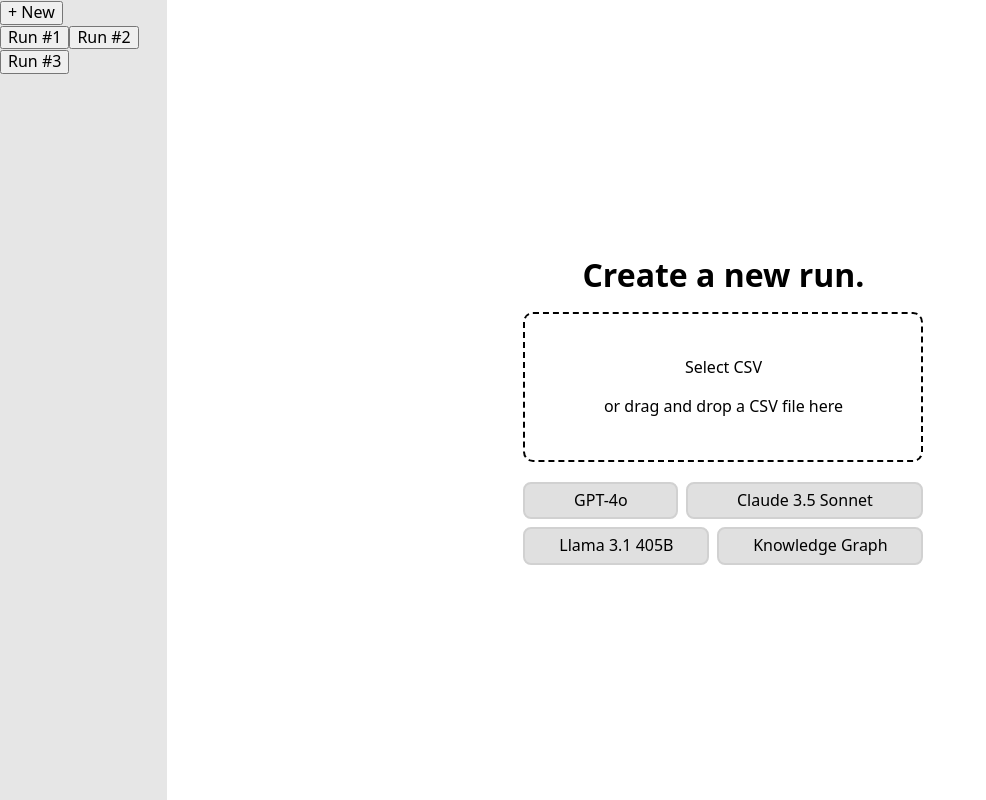
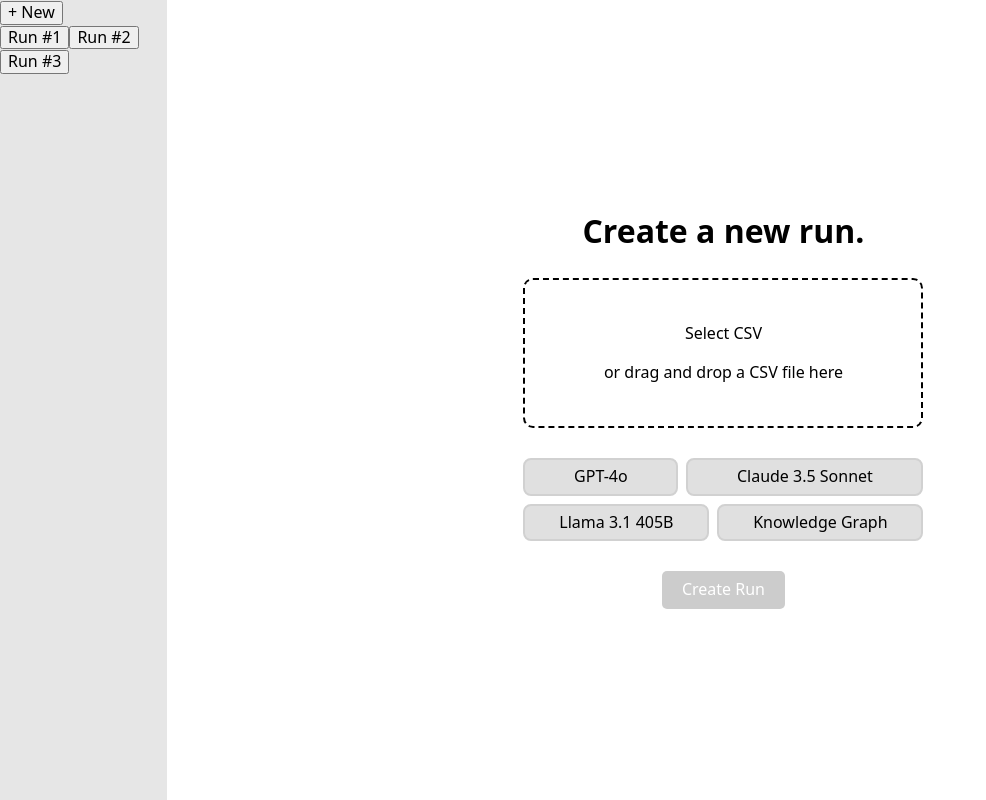
Before and after one commit to majorschwartz/undergrad-thesis-project, a React (Create React App) app in the folder client/: page / in a window 1280 px wide. Shown: the whole page, without its empty margins (0-986 px from the left). Built offline with nearby package versions, Linux system fonts and the light colour scheme.

Commit message:
Onboarding creation

```diff
--- a/client/src/components/onboard/Onboard.js
+++ b/client/src/components/onboard/Onboard.js
@@ -8,11 +8,24 @@
 	const models = ["GPT-4o", "Claude 3.5 Sonnet", "Llama 3.1 405B", "Knowledge Graph"];
 	const [selectedModels, setSelectedModels] = useState([]);
 
+	const handleCreateRun = () => {
+		if (!createAllowed) {
+			console.log("Run creation not allowed. Please select a file and at least one model.");
+			return;
+		}
+		console.log("Creating run...");
+		console.log("File data:", fileData);
+		console.log("Selected models:", selectedModels);
+	}
+
+	const createAllowed = fileData && selectedModels.length > 0;
+
 	return (
 		<div className="onboard">
 			<h1>Create a new run.</h1>
 			<FileUpload fileData={fileData} setFileData={setFileData} />
 			<ModelSelect models={models} selectedModels={selectedModels} setSelectedModels={setSelectedModels} />
+			<button className={`create-run-button ${createAllowed ? "allowed" : "disabled"}`} onClick={handleCreateRun}>Create Run</button>
 		</div>
 	);
 }
--- a/client/src/components/onboard/onboard.css
+++ b/client/src/components/onboard/onboard.css
@@ -5,7 +5,7 @@
 	align-items: center;
 	height: 100dvh;
 	width: 100%;
-	gap: 20px;
+	gap: 30px;
 }
 
 .upload-area {
@@ -80,3 +80,17 @@
 	background-color: #61a8ff;
 	border: 2px solid #3e95ff;
 }
+
+.create-run-button {
+	background-color: #4CAF50;
+	color: white;
+	border: none;
+	padding: 10px 20px;
+	border-radius: 5px;
+	cursor: pointer;
+}
+
+.create-run-button.disabled {
+	background-color: #ccc;
+	cursor: not-allowed;
+}
```
Also changed, not shown: client/src/utils/api.js (added, +12 -0 lines), client/src/hooks/useContext.js (renamed from client/src/components/hooks/useContext.js).
